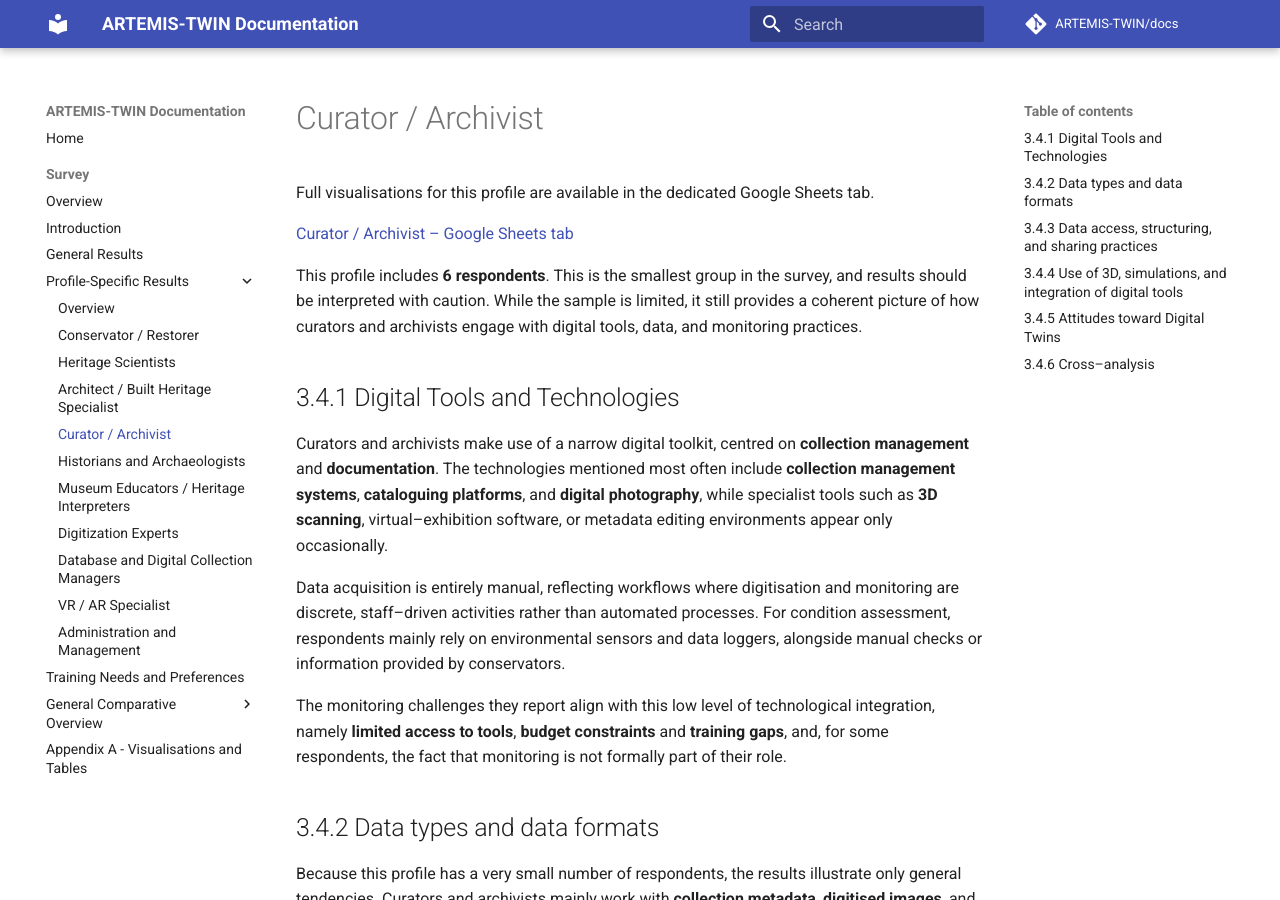
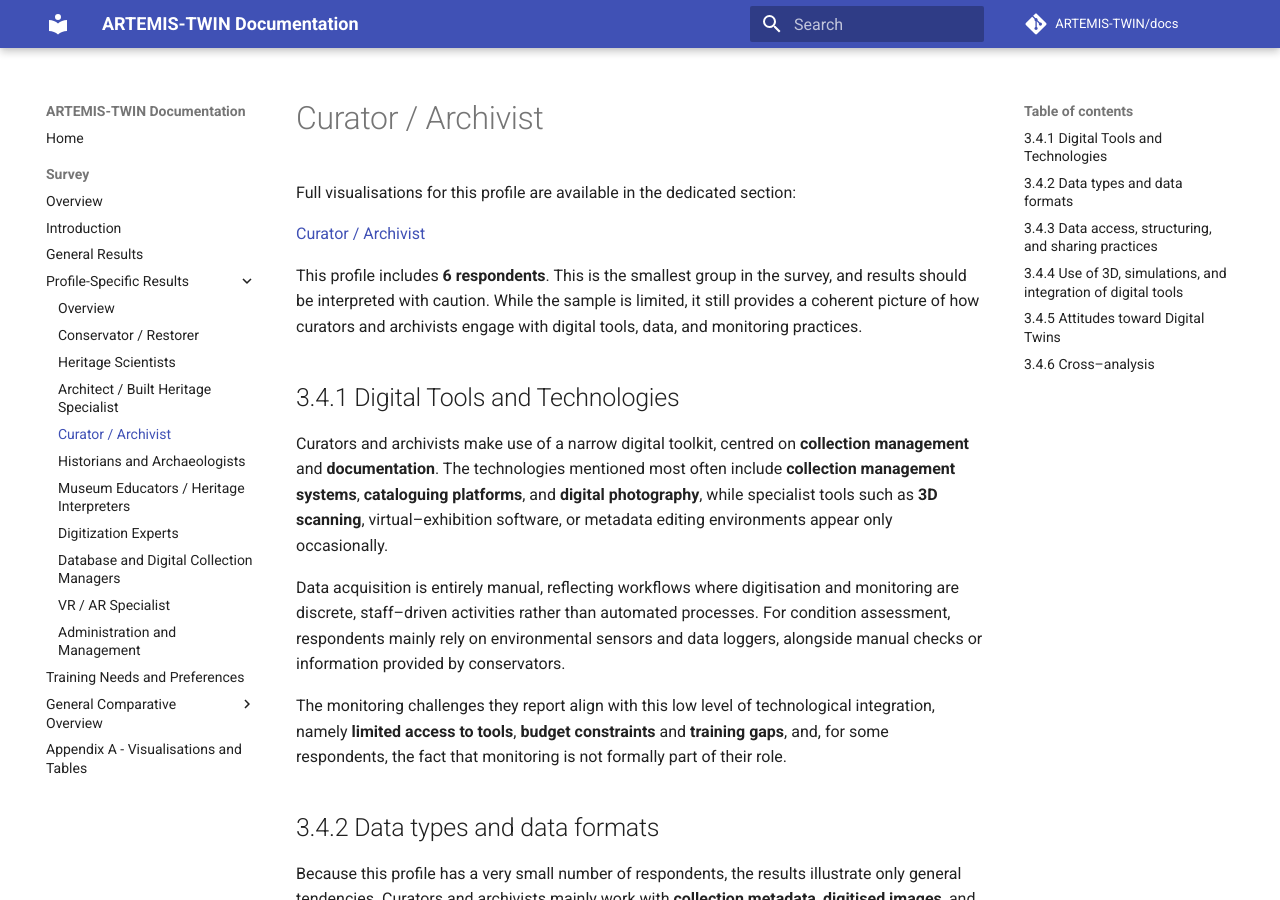
Before and after one commit to ARTEMIS-TWIN/Docs, an MkDocs documentation site: the page built from docs/survey/03-04-curator-archivist.md, in a window 1280 px wide and 900 px high. Built offline with MkDocs 1.6.1 and Material for MkDocs 9.7.7, drawn with Linux system fonts in a browser that asks for light colours; comment, search, counter and statistics services are not loaded.

Commit message:
Update 03-04-curator-archivist.md

```diff
--- a/docs/survey/03-04-curator-archivist.md
+++ b/docs/survey/03-04-curator-archivist.md
@@ -1,8 +1,8 @@
 # Curator / Archivist
 
-Full visualisations for this profile are available in the dedicated Google Sheets tab.
+Full visualisations for this profile are available in the dedicated section:
 
-[Curator / Archivist – Google Sheets tab](https://doi.org/10.5281/zenodo.20682217)
+[Curator / Archivist](https://doi.org/10.5281/zenodo.20682217)
 
 This profile includes **6 respondents**. This is the smallest group in the survey, and results should be interpreted with caution. While the sample is limited, it still provides a coherent picture of how curators and archivists engage with digital tools, data, and monitoring practices.
 
```
